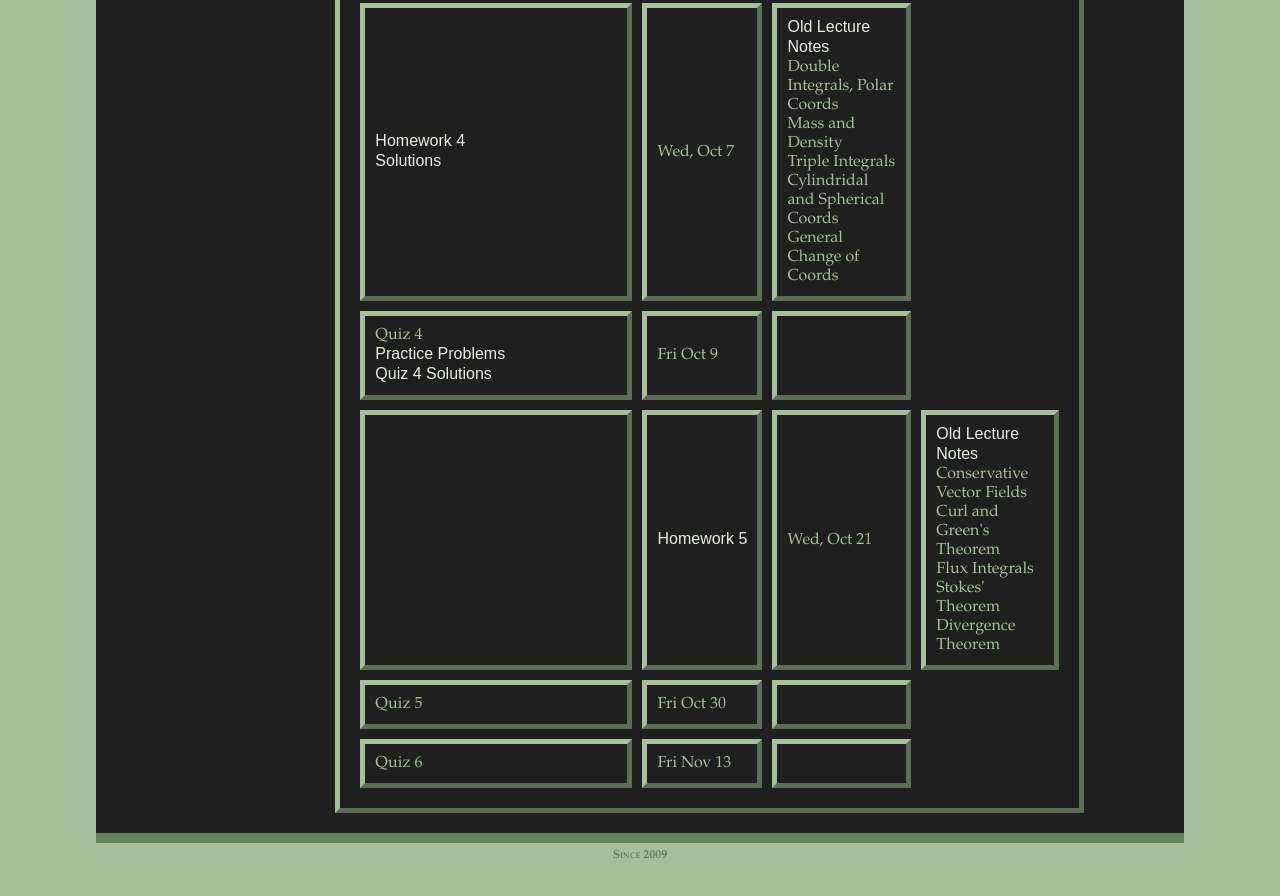
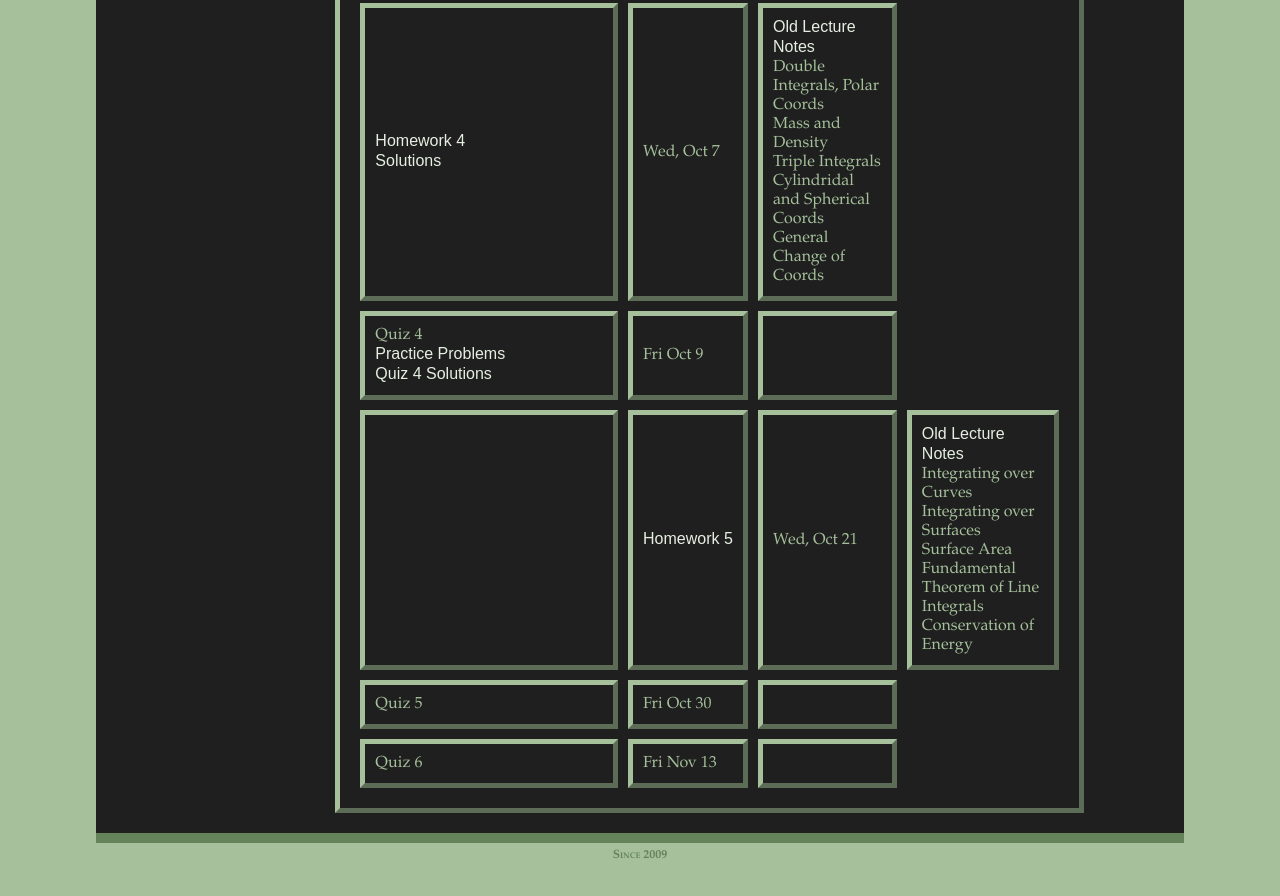
Before and after one commit to drewarmstrong-math/drewarmstrong-math.github.io, a plain HTML site: page 310fa26.html in a window 1280 px wide. Shown: the part 1736-2632 px from the top of the page. Drawn offline with Linux system fonts and the light colour scheme.

Commit message:
Update 310fa26.html

```diff
--- a/310fa26.html
+++ b/310fa26.html
@@ -147,17 +147,16 @@ General Change of Coords
 <tr>
 <td>
 <td><a href="310fa26/310fa26hw5.pdf" target="_blank" rel="noopener">Homework 5</a><br>
-</td>
 <td width="120">
 Wed, Oct 21
 </td>
 <td>
-<a href="https://d23cfxqymulg6j.cloudfront.net/310sp24/hw6notes.pdf" target="_blank" rel="noopener">Old Lecture Notes</a><br>
-Conservative Vector Fields<br>
-Curl and Green's Theorem<br>
-Flux Integrals<br>
-Stokes' Theorem<br>
-Divergence Theorem
+<a href="https://d23cfxqymulg6j.cloudfront.net/310sp24/hw5notes.pdf" target="_blank" rel="noopener">Old Lecture Notes</a><br>
+Integrating over Curves<br>
+Integrating over Surfaces<br>
+Surface Area<br>
+Fundamental Theorem of Line Integrals<br>
+Conservation of Energy
 </td>
 </tr>
 
```
